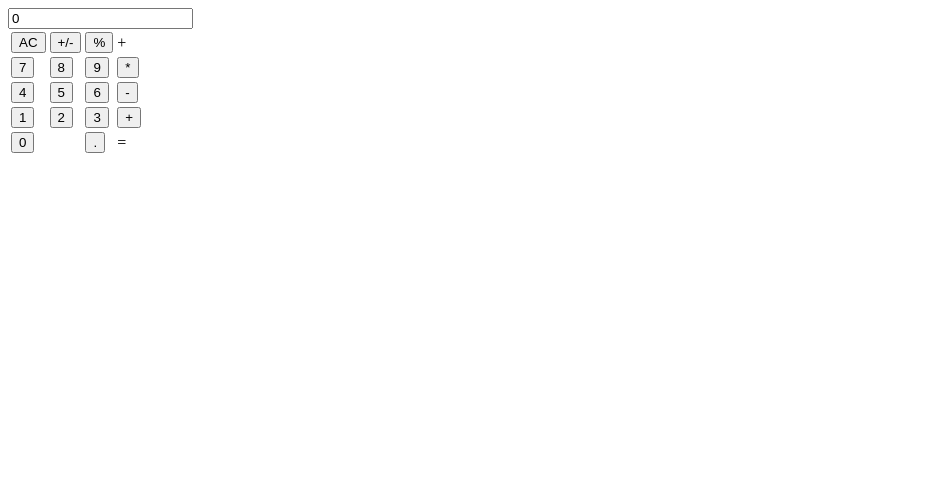
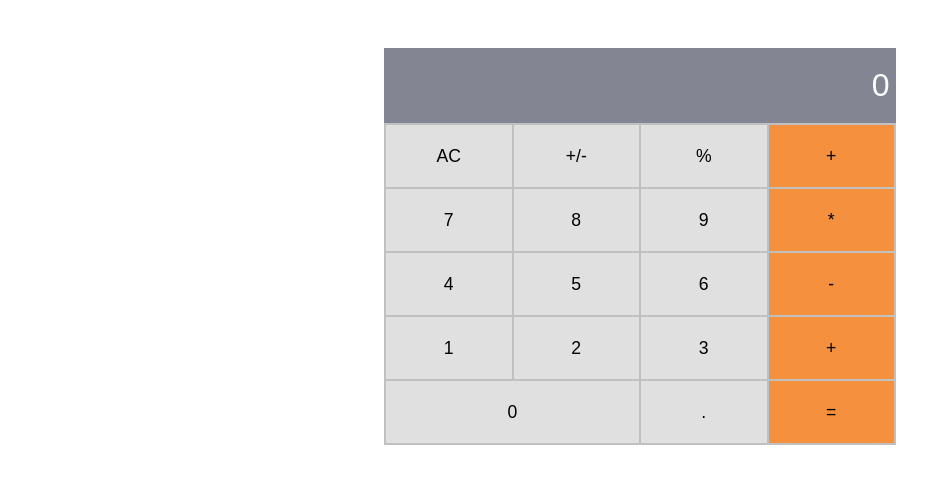
Before and after one commit to afizsavage/math-magicians, a React (Create React App) app: page / in a window 1280 px wide. Shown: the top 484 px of the page, without its empty margins (0-951 px from the left). Built offline with nearby package versions, Linux system fonts and the light colour scheme.

Commit message:
Add styling to calculator

```diff
--- a/src/components/calculator.js
+++ b/src/components/calculator.js
@@ -4,9 +4,11 @@ import React from 'react';
 class Calculator extends React.Component {
   render() {
     return (
-      <main>
-        <div className="">
-          <input type="text" value={0} />
+        <div className="calc">
+          <div className="cont">
+          <div>
+            <input type="text" value={0} />
+          </div>
           <table>
             <tbody>
               <tr>
@@ -21,7 +23,7 @@ class Calculator extends React.Component {
                   {' '}
                   <button>%</button>
                 </td>
-                <td>+</td>
+                <td className="end"><button>+</button></td>
               </tr>
               <tr>
                 <td>
@@ -38,7 +40,7 @@ class Calculator extends React.Component {
                 </td>
                 <td>
                   {' '}
-                  <button>*</button>
+                  <button className="end">*</button>
                 </td>
               </tr>
               <tr>
@@ -56,7 +58,7 @@ class Calculator extends React.Component {
                 </td>
                 <td>
                   {' '}
-                  <button>-</button>
+                  <button className="end">-</button>
                 </td>
               </tr>
               <tr>
@@ -74,7 +76,7 @@ class Calculator extends React.Component {
                 </td>
                 <td>
                   {' '}
-                  <button>+</button>
+                  <button className="end">+</button>
                 </td>
               </tr>
               <tr>
@@ -86,12 +88,12 @@ class Calculator extends React.Component {
                   {' '}
                   <button>.</button>
                 </td>
-                <td>=</td>
+                <td className="end"><button>=</button></td>
               </tr>
             </tbody>
           </table>
+          </div>
         </div>
-      </main>
     );
   }
 }
--- a/src/index.js
+++ b/src/index.js
@@ -2,6 +2,8 @@ import React from 'react';
 import ReactDOM from 'react-dom';
 import App from './App';
 import reportWebVitals from './reportWebVitals';
+
+import './style.css';
 
 ReactDOM.render(
   <React.StrictMode>
--- /dev/null
+++ b/src/style.css
@@ -0,0 +1,63 @@
+* {
+  padding: 0;
+  margin: 0;
+  box-sizing: border-box;
+}
+
+body {
+  font-size: 16px;
+}
+
+.calc {
+  width: 100%;
+  height: 100%;
+  display: flex;
+  flex-direction: column;
+  align-items: center;
+  justify-content: center;
+  padding-top: 3rem;
+}
+
+.cont {
+  width: 32rem;
+}
+
+.cont input {
+  width: 100%;
+  text-align: right;
+  padding: 1.2rem 0.4rem;
+  border: none;
+  background: #838592;
+  color: white;
+  font-size: 2rem;
+}
+
+.cont input:focus {
+  outline: none;
+}
+
+table {
+  width: 100%;
+  border-collapse: collapse;
+  background: #e0e0e0;
+}
+
+table button {
+  width: 100%;
+  height: 100%;
+  border: none;
+  background: inherit;
+  font-size: 1.1rem;
+  color: #000;
+}
+
+table td {
+  border-collapse: collapse;
+  border: #c0c0c0 2px solid;
+  height: 4rem;
+  width: 25%;
+}
+
+table .end {
+  background: #f5913e;
+}
```
